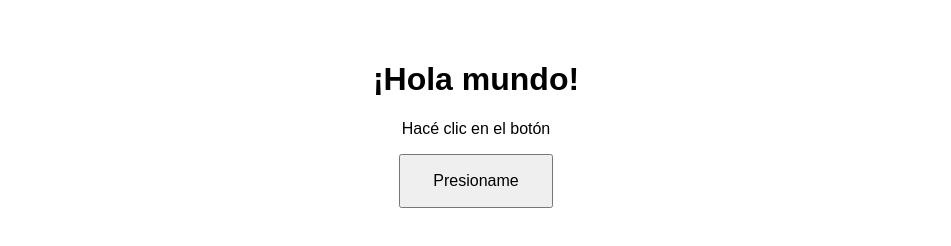
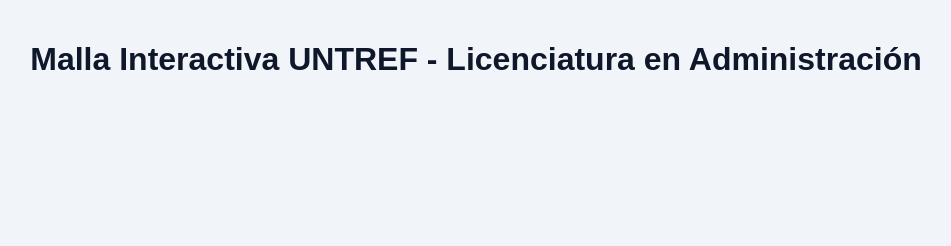
Before and after one commit to andy199476/Malla_administracion, a plain HTML site: page index.html in a window 1280 px wide. Shown: the whole page, without its empty margins (164-1115 px from the left). Drawn offline with Linux system fonts and the light colour scheme.

Commit message:
Update index.html

```diff
--- a/index.html
+++ b/index.html
@@ -2,18 +2,15 @@
 <html lang="es">
 <head>
   <meta charset="UTF-8" />
-  <meta name="viewport" content="width=device-width, initial-scale=1.0" />
-  <title>Mi Página Interactiva</title>
-  <style>
-    body { font-family: sans-serif; text-align: center; padding: 2rem; }
-    button { padding: 1rem 2rem; font-size: 1rem; }
-  </style>
+  <meta name="viewport" content="width=device-width, initial-scale=1.0"/>
+  <title>Malla Curricular UNTREF</title>
+  <link rel="stylesheet" href="estilos.css" />
 </head>
 <body>
-  <h1>¡Hola mundo!</h1>
-  <p id="mensaje">Hacé clic en el botón</p>
-  <button onclick="document.getElementById('mensaje').textContent = '¡Interacción activada!'">
-    Presioname
-  </button>
+  <h1>Malla Interactiva UNTREF - Licenciatura en Administración</h1>
+  <div class="grid">
+    <!-- Las materias se inyectarán aquí por JavaScript -->
+  </div>
+  <script src="script.js"></script>
 </body>
 </html>
```
